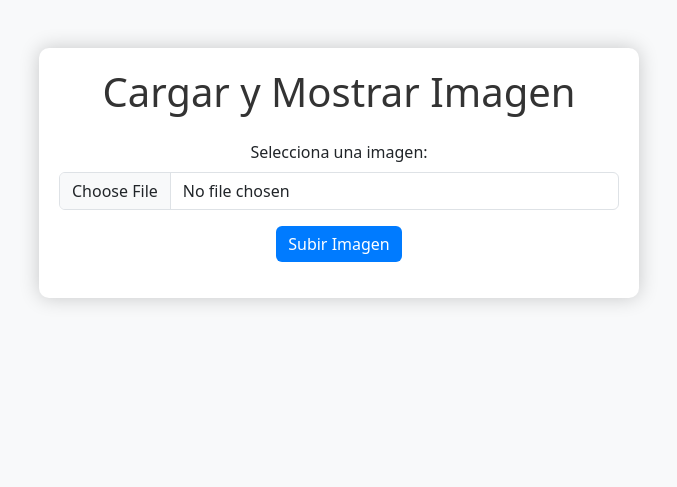
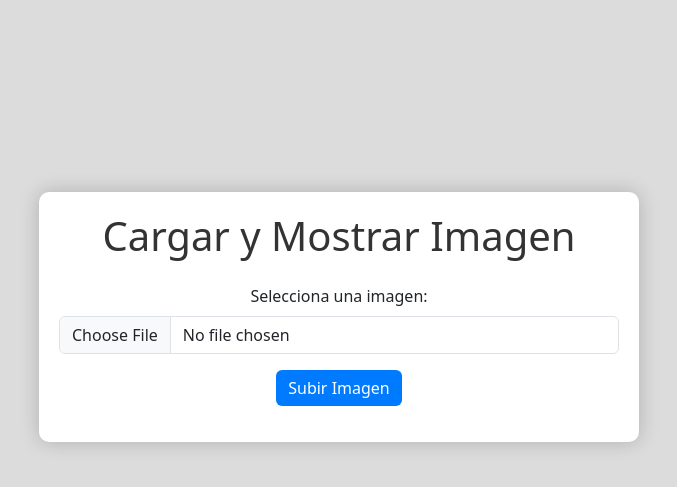
Before and after one commit to bernardolira231/ImageToTextAWS, a PHP site: page /view/index.php in a window 1280 px wide. Shown: the top 487 px of the page, without its empty margins (301-978 px from the left). Run offline with PHP 8.4, Linux system fonts and the light colour scheme.

Commit message:
upgrade view

```diff
--- a/view/css/style.css
+++ b/view/css/style.css
@@ -1,5 +1,5 @@
 body {
-    background-color: #f8f9fa;
+    background-color: #dddcdc;
 }
 .container {
     background-color: #ffffff;
@@ -9,6 +9,7 @@ body {
     max-width: 600px;
     margin: 0 auto;
     text-align: center;
+    margin-top: 12rem;
 }
 .btn-primary {
     background-color: #007bff;
--- a/view/index.php
+++ b/view/index.php
@@ -10,7 +10,7 @@
 </head>
 <body>
 
-    <div class="container mt-5">
+    <div class="container">
         <h1 class="mb-4">Cargar y Mostrar Imagen</h1>
         <!-- Formulario para cargar la imagen -->
         <form enctype="multipart/form-data" method="post">
@@ -18,12 +18,7 @@
                 <label for="imagen" class="form-label">Selecciona una imagen:</label>
                 <input type="file" class="form-control" id="imagen" name="imagen" accept="image/*">
             </div>
-            <div class="mb-3">
-                <button type="submit" class="btn btn-primary">Subir Imagen</button>
-            </div>
-        </form>
-        <!-- Procesar la imagen cargada -->
-        <?php
+            <?php
         if ($_FILES && isset($_FILES['imagen'])) {
             $imagen = $_FILES['imagen'];
             $imagen_tmp = $imagen['tmp_name'];
@@ -48,8 +43,13 @@
             }
         }
         ?>
+            <div class="mb-3 mt-3">
+                <button type="submit" class="btn btn-primary">Subir Imagen</button>
+            </div>
+        </form>
+        <!-- Procesar la imagen cargada -->
+
     </div>
-
     <script src="https://cdn.jsdelivr.net/npm/bootstrap@5.3.0/dist/js/bootstrap.min.js"></script>
 </body>
 </html>
```
Also changed, not shown: view/img_temp/imagen_651b3ca0cbc29.JPEG (deleted), view/img_temp/imagen_651fa9026da40.JPEG (added).
